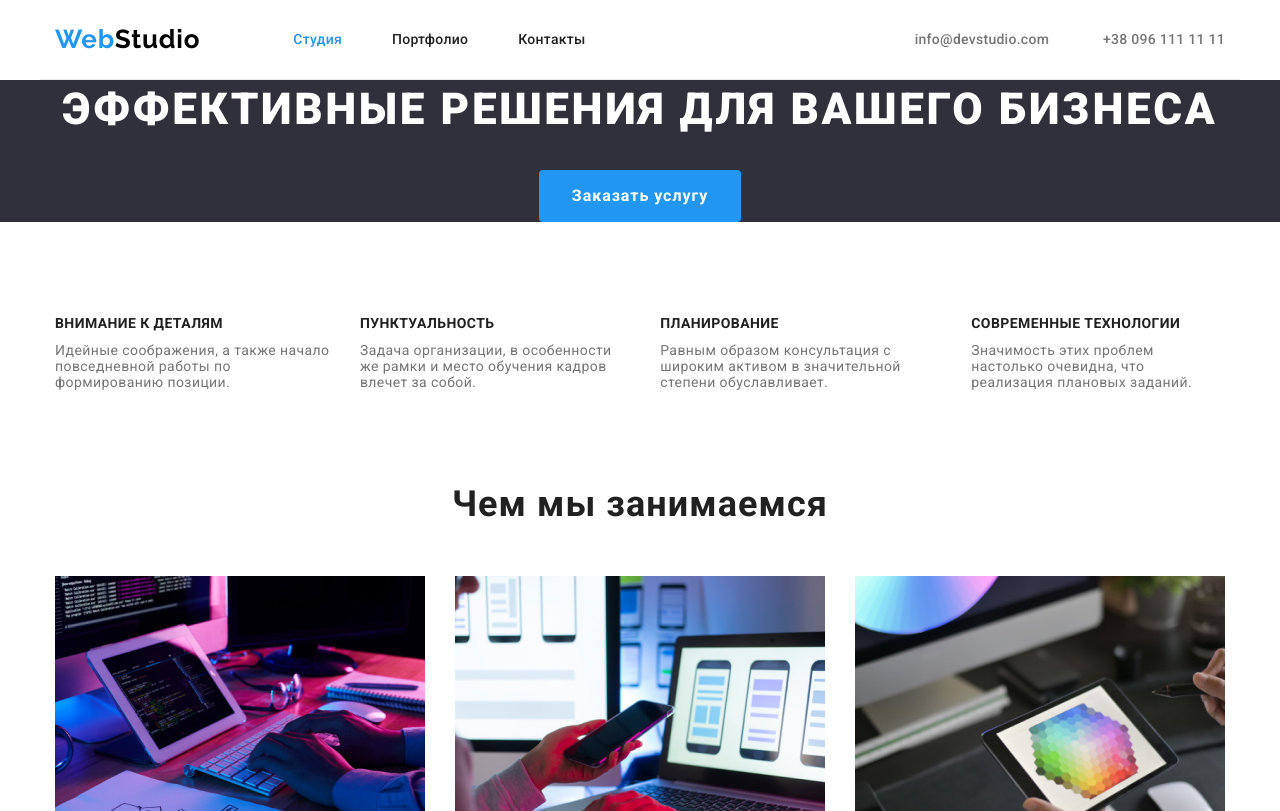
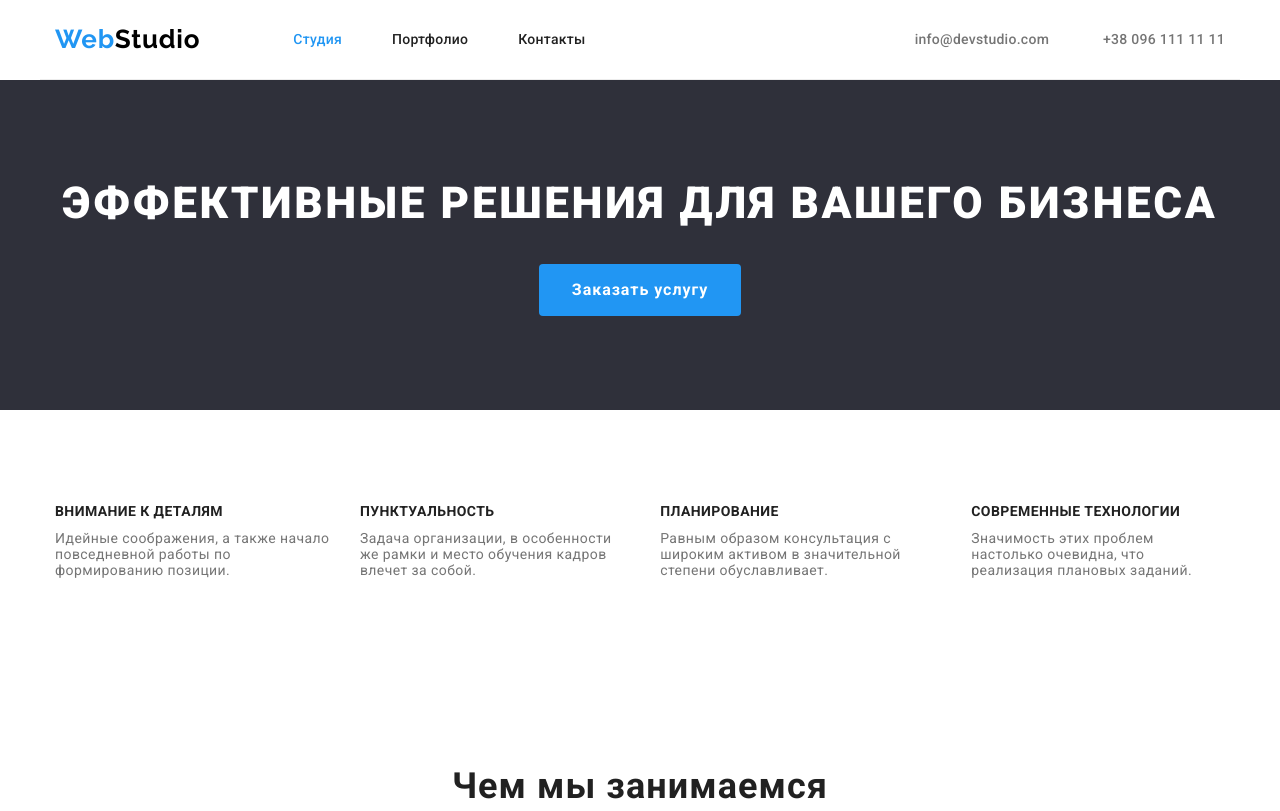
Before and after one commit to Vlad7Stepanov7/goit-markup-hw03, a plain HTML site: page index.html in a window 1280 px wide. Shown: the top 811 px of the page. Drawn offline with nearby package versions, Linux system fonts and the light colour scheme.

Commit message:
исправил ошибки по условиям задания и добавил border  картинкам

```diff
--- a/css/styles.css
+++ b/css/styles.css
@@ -39,6 +39,11 @@ h6 {
     padding-right: 15px;
     margin-left: auto;
     margin-right: auto;
+}
+
+.section {
+padding-top: 94px;
+padding-bottom: 94px;
 }
 
 .list {
@@ -146,7 +151,6 @@ color: var(--complementary-color);
 /* main */
 /* герой hero */
 .hero {
-    margin-bottom: 94px;
     background-color: #2F303A;
 }
 
@@ -181,7 +185,7 @@ color: var(--complementary-color);
 }
 /* benefits преимущества */
 .benefits {
-    margin-bottom: 94px;
+
 }
 .list-benefits {
     display: flex;
@@ -204,7 +208,7 @@ color: var(--complementary-color);
 
 /*  деятельность activity */
 .activity {
-margin-bottom: 94px;
+
 }
 
 .title-activity,
@@ -324,10 +328,12 @@ min-width: 130px;
 }
 .list-works .items {
     margin: 15px;
+
 }
 
 .img-portfolio {
 margin-bottom: 20px;
+border-bottom: 1px solid transparent;
 }
 
 .list-works .title {
--- a/index.html
+++ b/index.html
@@ -40,7 +40,7 @@
    <!-- меню сайта -->
    <main>
        <!-- герой -->
-      <section class="hero">
+      <section class="hero section">
         <div class="container">
             <h1 class="main-title">
                 ЭФФЕКТИВНЫЕ РЕШЕНИЯ ДЛЯ ВАШЕГО БИЗНЕСА
@@ -49,7 +49,7 @@
         </div>
       </section>
       <!-- Преимущества -->
-      <section class="benefits">
+      <section class="benefits section">
            <!-- <h2>Преимущества</h2> -->
            <div class="container">
             <ul class="list list-benefits">
@@ -73,7 +73,7 @@
            </div>
       </section>
       <!-- Деятельность -->
-      <section class="activity">
+      <section class="activity section">
         <div class="container">
             <h2 class="title-activity">Чем мы занимаемся</h2>
             <ul class="list list-activity">
@@ -90,7 +90,7 @@
         </div>
       </section>
       <!-- Команда -->
-      <section class="team">
+      <section class="team section">
         <div class="container">
             <h2 class="title-team">Наша команда</h2>
             <ul class="list list-team">
```
Also changed, not shown: prettier.html (+1 -1 lines).
